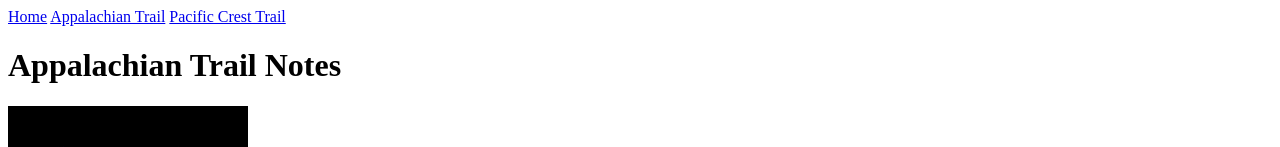
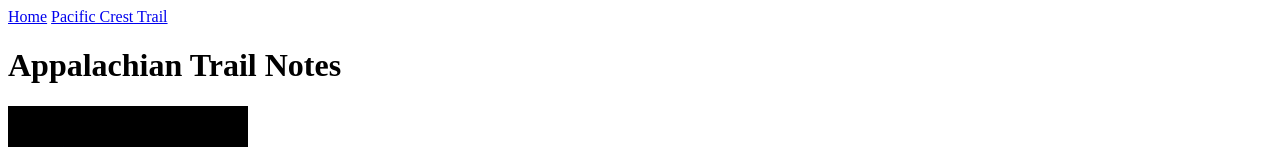
Before and after one commit to tiffanydenny/html_site, a plain HTML site: page at.html in a window 1280 px wide. Shown: the top 147 px of the page. Drawn offline with Linux system fonts and the light colour scheme.

Commit message:
Save AT page

```diff
--- a/at.html
+++ b/at.html
@@ -8,7 +8,6 @@
 
   <div>
     <a href="index.html">Home</a>
-    <a href="at.html">Appalachian Trail</a>
     <a href="pct.html">Pacific Crest Trail</a>
   </div>
 
```
